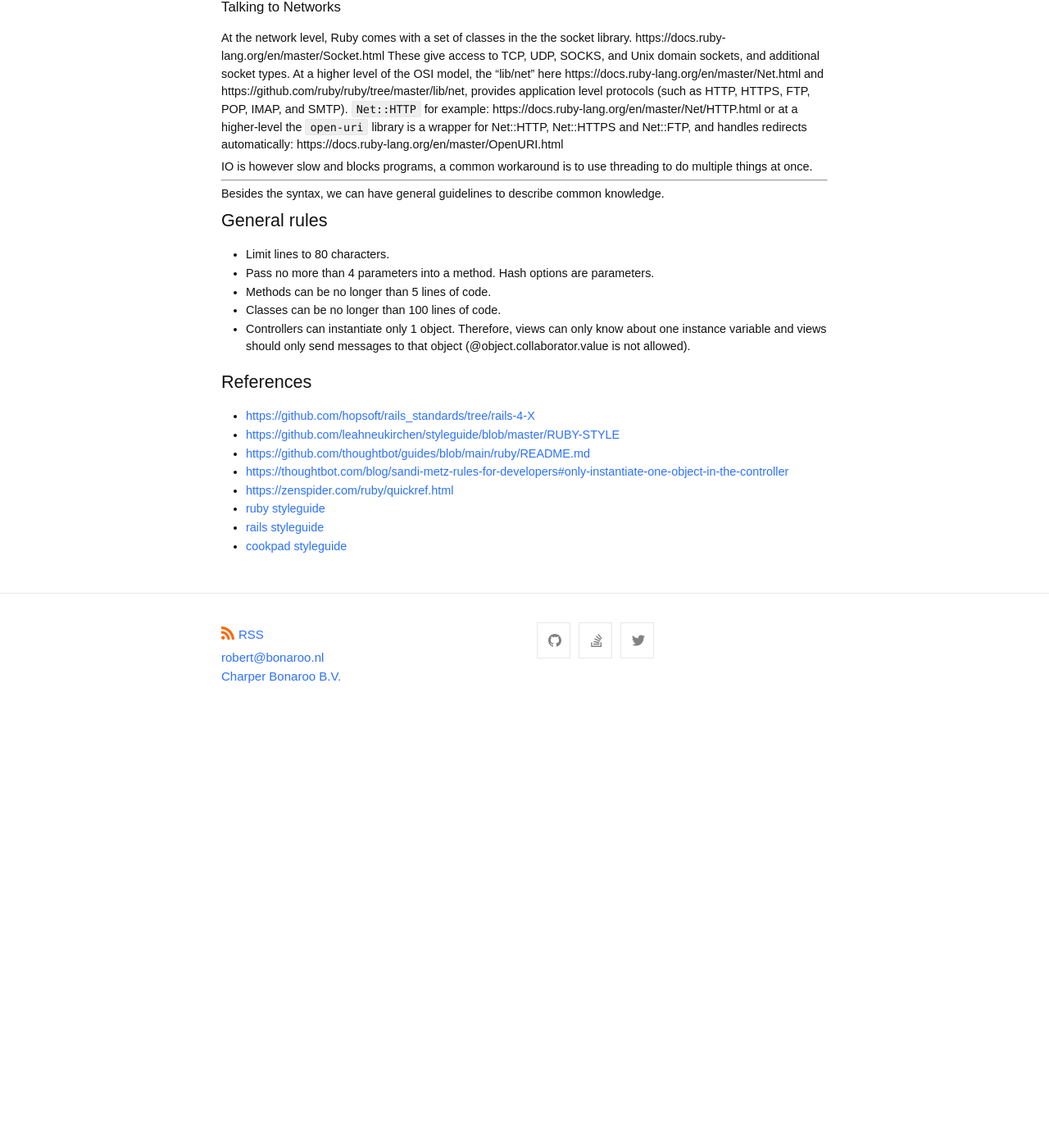
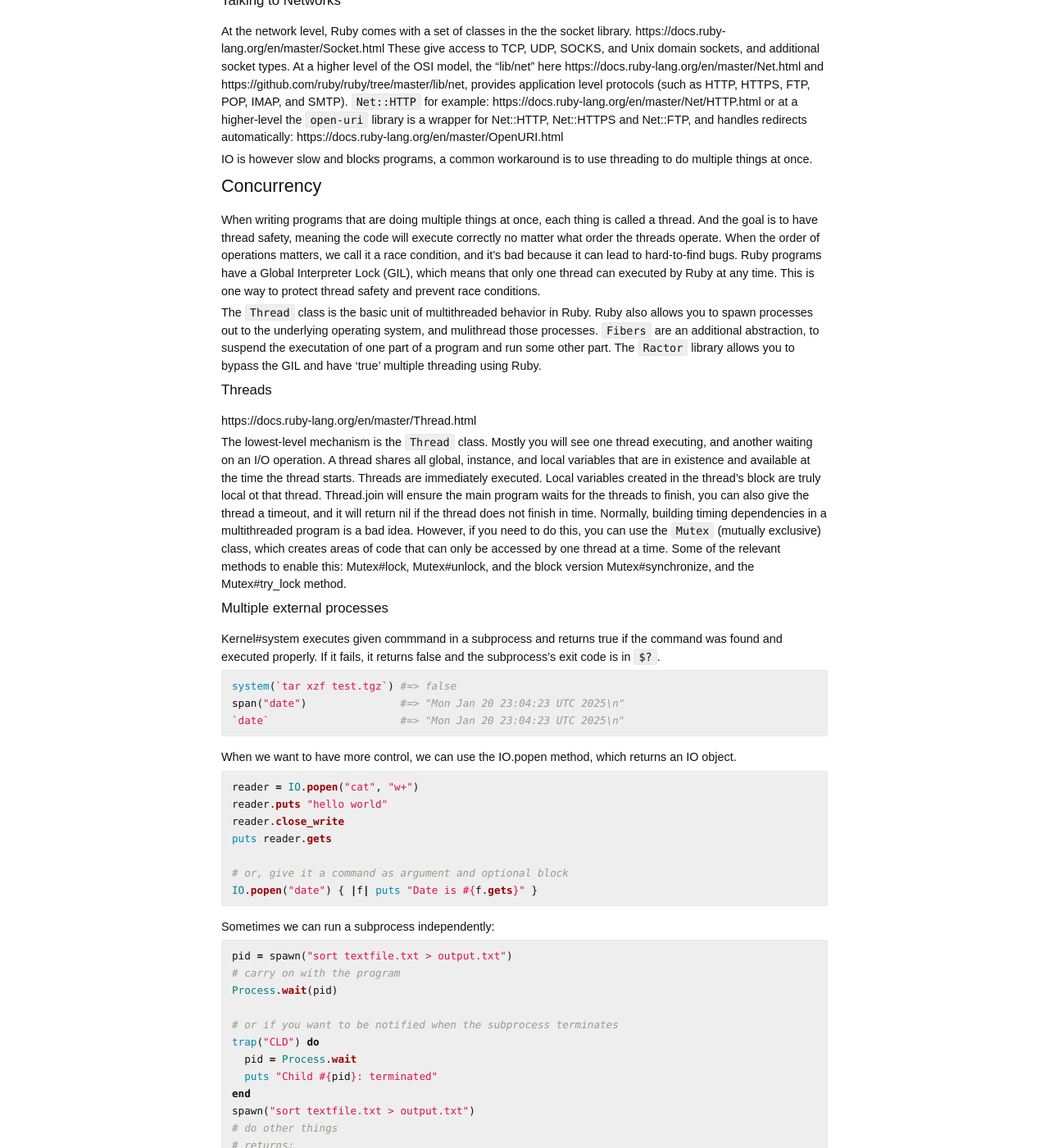
Before and after one commit to roberthopman/roberthopman.github.io, a Jekyll site: the page built from syntax.md, in a window 1280 px wide and 1400 px high, scrolled down 34236 px. Shown: the whole window at 82% size. Built offline with Jekyll 4.4.1, drawn with Linux system fonts in a browser that asks for light colours; before the commit the page ends 35134 px from its top, so only the background shows below that; some of the changed text lies outside the part shown.

Commit message:
Add concurrency

````diff
--- a/syntax.md
+++ b/syntax.md
@@ -25,6 +25,7 @@ Structure:
 - [Modules](#modules)
 - [Exceptions](#exceptions)
 - [Input and output](#input-and-output)
+- [Concurrency](#concurrency)
 - [General rules](#general-rules)
 - [References](#references)
 
@@ -244,7 +245,7 @@ The following are metacharacters with specific meaning: `. ? - + * ^ \ | $ ( ) [
 
 Operater =~ returns characters offset of beginning:
 ```ruby
-/cat/  =~ 'dog and cat' # => 8
+/cat/ =~ 'dog and cat' # => 8
 /cat/ =~ 'cat' # => 0
 'cat' =~ /cat/ # => 0
 ```
@@ -587,7 +588,8 @@ a, b = b, a
 - Splats and assignment:
   - for rvalues `a,b,c,d,e = *(1..2), 3 # a=1, b=2, c=3, d=nil, e=nil`
   - greedy for splat for lvalue:
-```  ruby
+
+```ruby
 a, *b = 1,2,3,4,5
 # a=1, b=[2,3,4,5]
 
@@ -597,7 +599,9 @@ a, *b = 1,2,3,4,5
 first, *, last = [1,2,3,4,5]
 # first=1, last=5
 ```
+
 - Nested assignments:
+
 ```ruby
 a, (b, c) = 1, [2, 3]
 # a=1, b=2, c=3
@@ -1449,13 +1453,13 @@ end
 ```
 
 ## Modules
-Modules can do everything a class can do, except create instances. They are a way to group methods, classes and constants. Two benefits: 1. a namespace and prevent name clashes, 2. can be included in other classes, known as a `mixin`. Module names are like class names, both are global constants with a n initial uppercase letter. use them with the require or require_relative method. Module constants are referenced using two colons, the `scope resultion operator`, e.g. Thing::SAY.
+Modules can do everything a class can do, except create instances. They are a way to group methods, classes and constants. Two benefits: 1. a namespace and prevent name clashes, 2. can be included in other classes, known as a `mixin`. Module names are like class names, both are global constants with an initial uppercase letter. use them with the require or require_relative method. Module constants are referenced using two colons, the `scope resultion operator`, e.g. Thing::SAY.
 
 An `include` is a method of the Module class. The `require` call is at the file level, the `include` call is at the class level.
 
 Example module is `Kernel` which is included in `Object`. Another is Comparable, which assumes that any class that uses it  defines the method `<=>` (the `spaceship operator`).
 
-Some Object-Oriented languages like Python support multiple inheritance (Powerful and dangerous), some like JavaScript support single inheritance (cleaner and easier to implement). Ruby is a single inheritance language, which mixins to support controlled multiple-inheriticance-like capability.
+Some Object-Oriented languages like Python support multiple inheritance (Powerful and dangerous), some like JavaScript support single inheritance (cleaner and easier to implement). Ruby is a single inheritance language, which mixins to support controlled multiple-inheritance-like capability.
 
 
 ```ruby
@@ -1492,6 +1496,7 @@ Ruby provides two mechanisms for mixing in module behaviour. The first is `inclu
 In general, a mixin that requires its own state isn't a mixin, it should be written as a class.
 
 ### Method lookup
+
 With multiple ways to define methods, Ruby will look for a method in the following order:
 1. methods specifically added to that instance using `foo=Foo.new` and 1. `def foo.bar; end`, or via 2. `class << foo; def bar; end; end`
 2. Any module added to the receiver's class using `prepend`, the last module added is checked first.
@@ -1767,6 +1772,70 @@ At the network level, Ruby comes with a set of classes in the the socket library
 
 IO is however slow and blocks programs, a common workaround is to use threading to do multiple things at once.
 
+## Concurrency
+
+When writing programs that are doing multiple things at once, each thing is called a thread. And the goal is to have thread safety, meaning the code will execute correctly no matter what order the threads operate. When the order of operations matters, we call it a race condition, and it's bad because it can lead to hard-to-find bugs. Ruby programs have a Global Interpreter Lock (GIL), which means that only one thread can executed by Ruby at any time. This is one way to protect thread safety and prevent race conditions.
+
+The `Thread` class is the basic unit of multithreaded behavior in Ruby. Ruby also allows you to spawn processes out to the underlying operating system, and mulithread those processes. `Fibers` are an additional abstraction, to suspend the executation of one part of a program and run some other part. The `Ractor` library allows you to bypass the GIL and have 'true' multiple threading using Ruby.
+
+### Threads
+
+https://docs.ruby-lang.org/en/master/Thread.html
+
+The lowest-level mechanism is the `Thread` class. Mostly you will see one thread executing, and another waiting on an I/O operation. A thread shares all global, instance, and local variables that are in existence and available at the time the thread starts. Threads are immediately executed. Local variables created in the thread's block are truly local ot that thread. Thread.join will ensure the main program waits for the threads to finish, you can also give the thread a timeout, and it will return nil if the thread does not finish in time. Normally, building timing dependencies in a multithreaded program is a bad idea. However, if you need to do this, you can use the `Mutex` (mutually exclusive) class, which creates areas of code that can only be accessed by one thread at a time. Some of the relevant methods to enable this: Mutex#lock, Mutex#unlock, and the block version Mutex#synchronize, and the Mutex#try_lock method.
+
+### Multiple external processes
+
+Kernel#system executes given commmand in a subprocess and returns true if the command was found and executed properly. If it fails, it returns false and the subprocess's exit code is in `$?`.
+
+```ruby
+system(`tar xzf test.tgz`) #=> false
+span("date")               #=> "Mon Jan 20 23:04:23 UTC 2025\n"
+`date`                     #=> "Mon Jan 20 23:04:23 UTC 2025\n"
+```
+
+When we want to have more control, we can use the IO.popen method, which returns an IO object.
+
+```ruby
+reader = IO.popen("cat", "w+")
+reader.puts "hello world"
+reader.close_write
+puts reader.gets
+
+# or, give it a command as argument and optional block
+IO.popen("date") { |f| puts "Date is #{f.gets}" }
+```
+
+Sometimes we can run a subprocess independently:
+
+```ruby
+pid = spawn("sort textfile.txt > output.txt")
+# carry on with the program
+Process.wait(pid)
+
+# or if you want to be notified when the subprocess terminates
+trap("CLD") do
+  pid = Process.wait
+  puts "Child #{pid}: terminated"
+end
+spawn("sort textfile.txt > output.txt")
+# do other things
+# returns:
+Child pid 3828: terminated
+```
+
+### Fibers
+
+https://docs.ruby-lang.org/en/master/Fiber.html
+
+Fibers are a block of code that can be stopped and restarted, which is sometimes called a coroutine. They are cooperatively multitasked, meaning that the responsibility of control is with the fibers and not the OS. Fibers are not immediately executed. When `resume` is called, the fiber will execute until it hits a `yield` statement, which suspends execution. The last expression evaluted will be the return value of the Fiber.
+
+### Ractors
+
+https://docs.ruby-lang.org/en/master/Ractor.html
+
+Ractors are a way to bypass the GIL and have 'true' multiple threading using Ruby. Ractor is a chunk of code that has a single input port and a single output port. So like a physical room, with a single entrance and a single exit door. The entrance door could have a queue to get in. Ractor is created via Ractor.new and is `isolated`, the code inside the block won't be able to acces any variables that aren't defined in the block (no globals and no external locals).
+
 
 ----
 
````
Also changed, not shown: other parts of syntax.md (+1 -1 lines).
